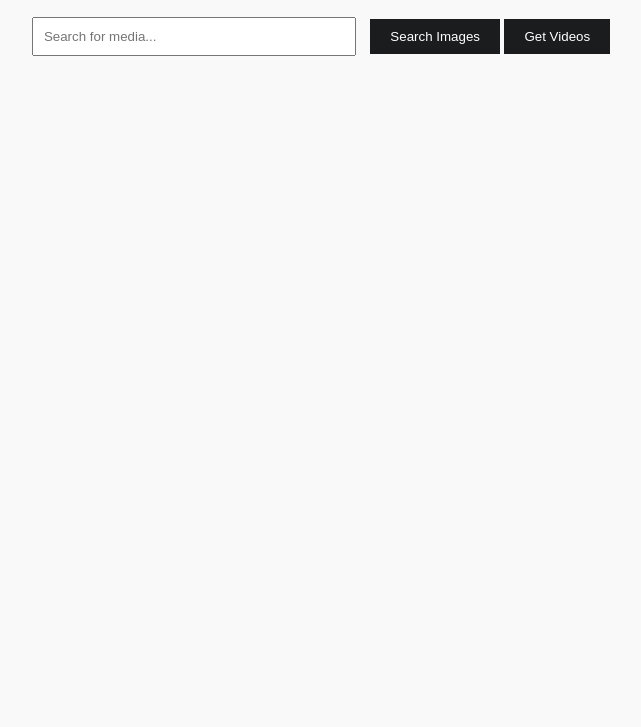
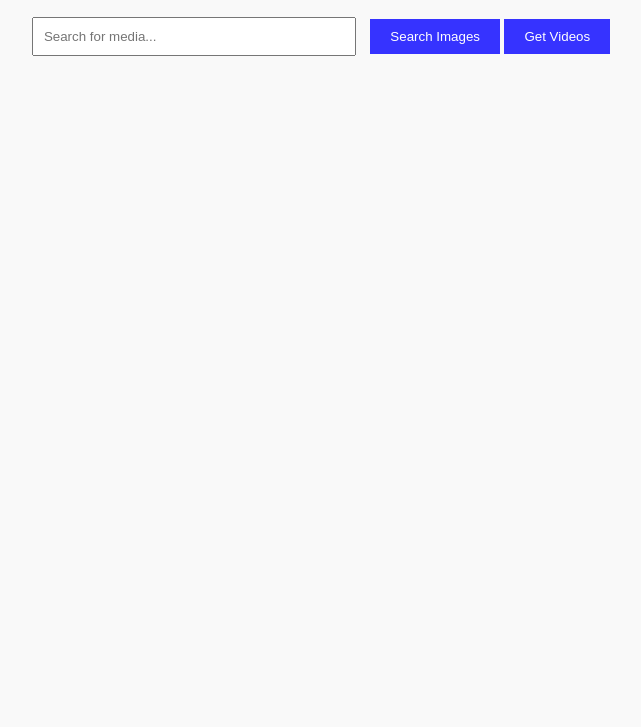
Before and after one commit to AllardL360/groupact, a plain HTML site: page index.html in a window 1280 px wide. Shown: the part 73-800 px from the top of the page, without its empty margins (324-965 px from the left). Drawn offline with Linux system fonts and the light colour scheme.

Commit message:
done Update styles.css

```diff
--- a/styles.css
+++ b/styles.css
@@ -12,7 +12,7 @@ input[type="text"] {
     width: 300px;
 }
 button {
-    background-color: #1b1c1d;
+    background-color: #3633FF;
     color: #fff;
     border: none;
     padding: 10px 20px;
```
